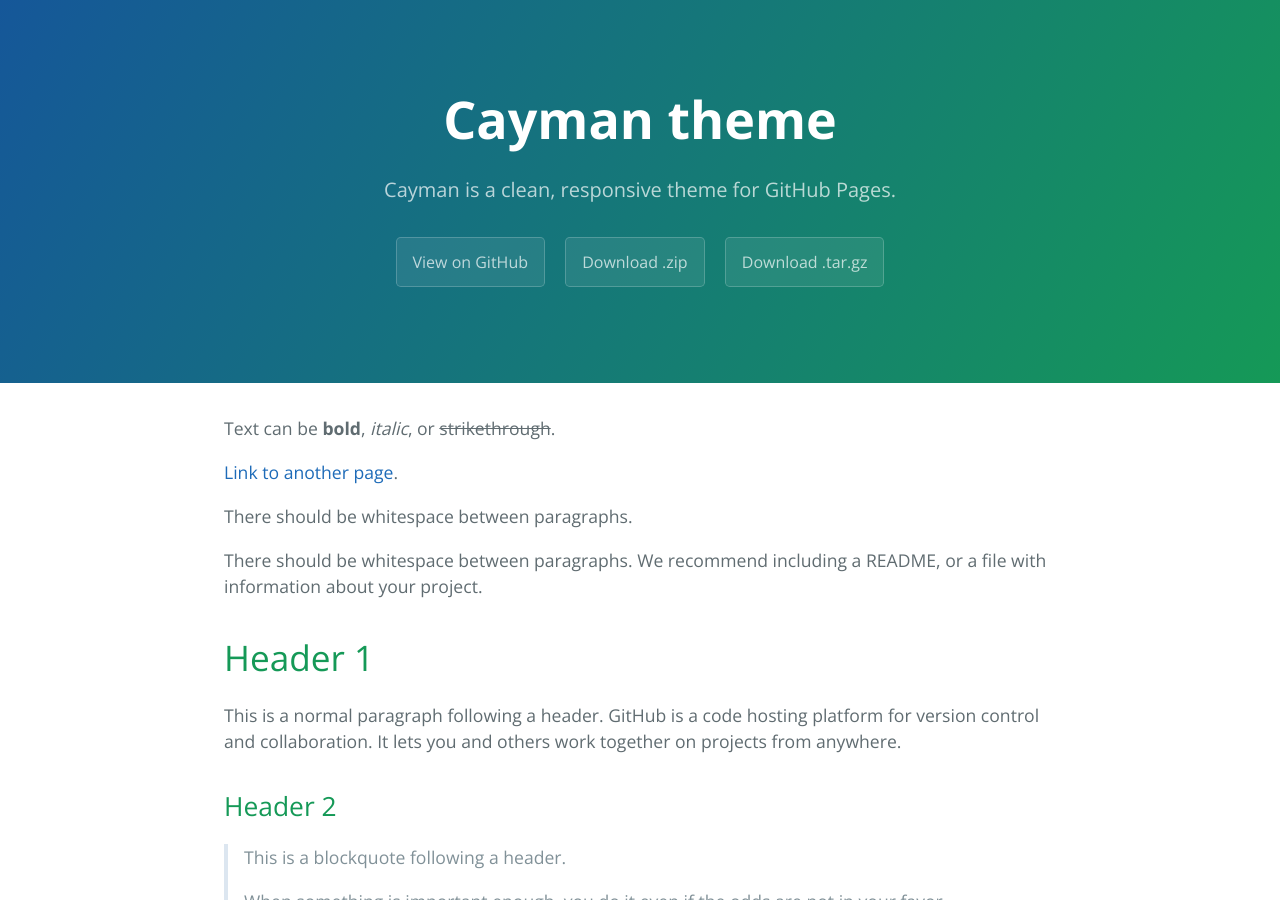
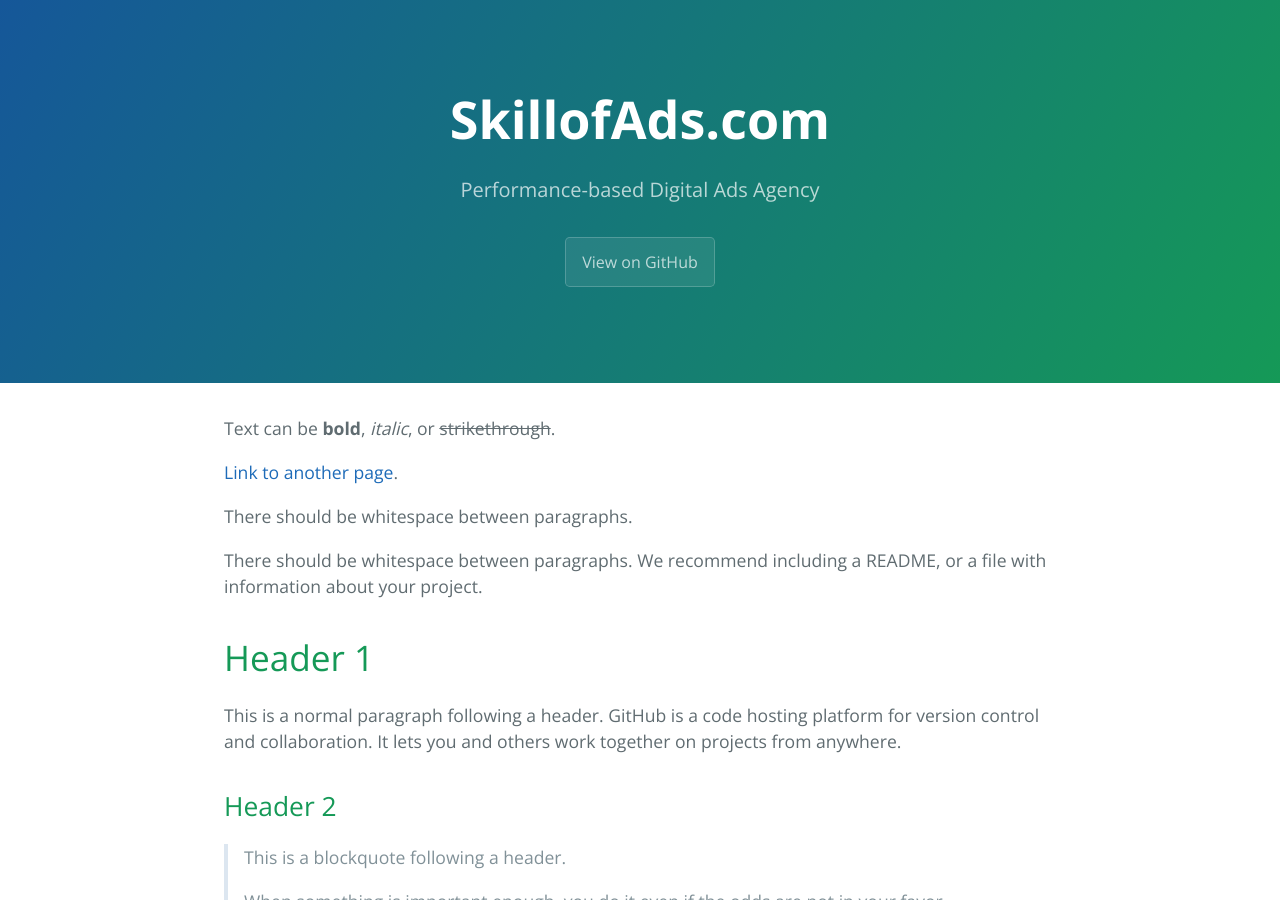
Before and after one commit to cameronhill1/skillofads1, a Jekyll site: the page built from index.md, in a window 1280 px wide and 900 px high. Built offline with Jekyll 4.4.1, drawn with Linux system fonts in a browser that asks for light colours.

Commit message:
Update _config.yml

```diff
--- a/_config.yml
+++ b/_config.yml
@@ -1,5 +1,5 @@
-title: Cayman theme
-description: Cayman is a clean, responsive theme for GitHub Pages.
-show_downloads: true
+title: SkillofAds.com
+description: Performance-based Digital Ads Agency
+show_downloads: false
 google_analytics:
 theme: jekyll-theme-cayman
```
